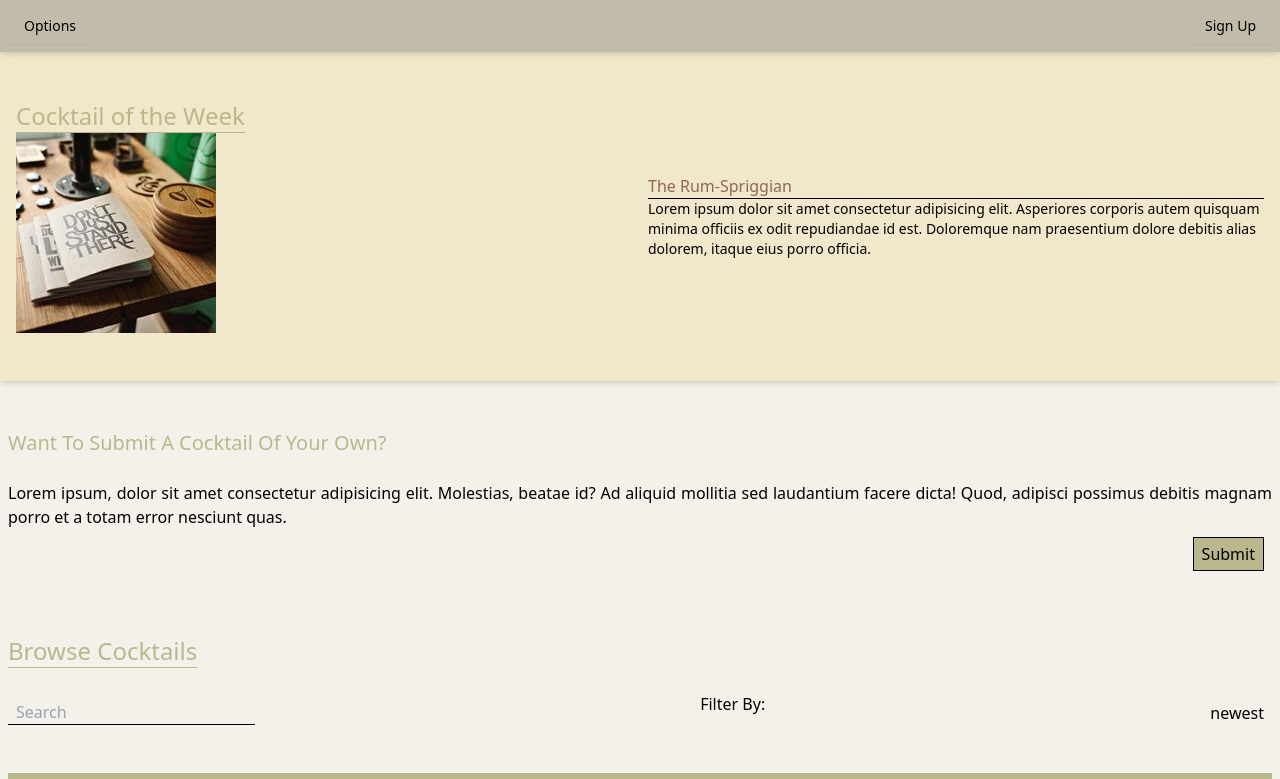
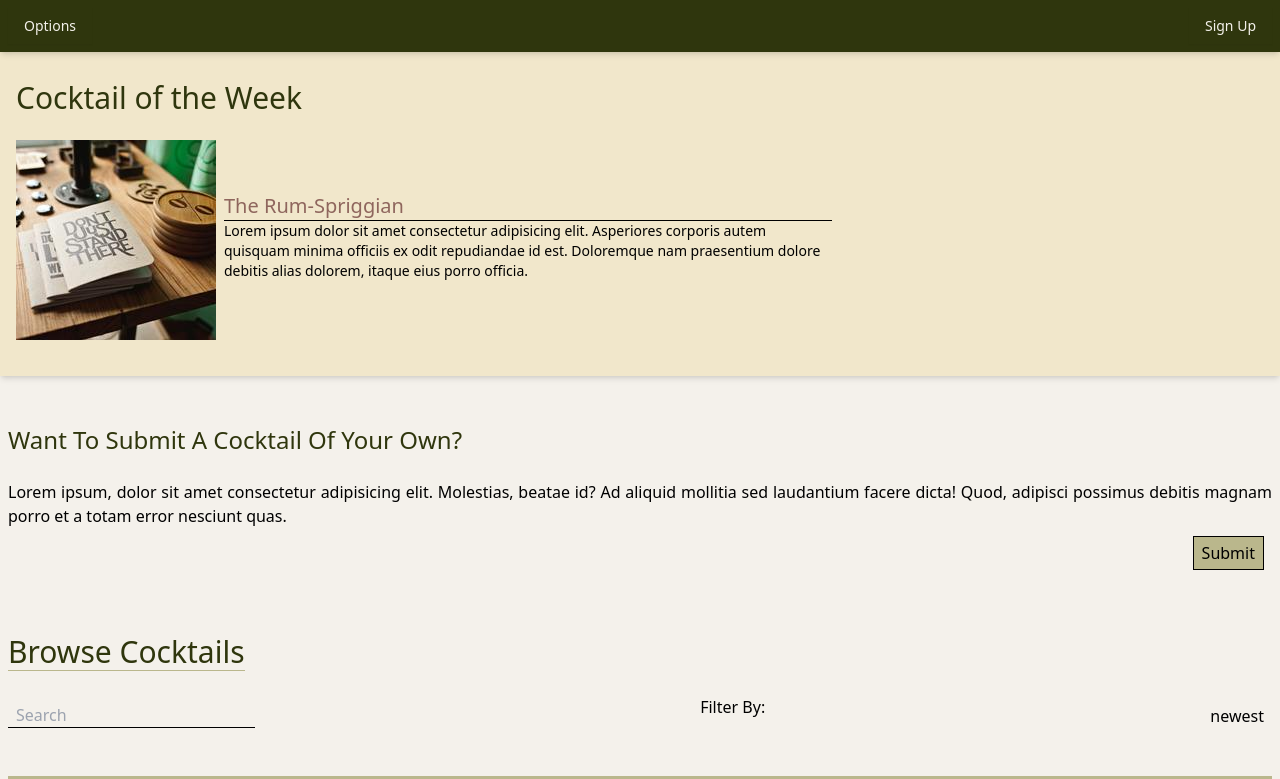
Before and after one commit to beimy/leesey-site, a React (Create React App) app in the folder client/: page /cocktails in a window 1280 px wide. Shown: the top 779 px of the page. Built offline with nearby package versions, Linux system fonts and the light colour scheme.

Commit message:
more visual overhaul for pages

```diff
--- a/client/src/components/IngredientCard/index.tsx
+++ b/client/src/components/IngredientCard/index.tsx
@@ -12,15 +12,15 @@ interface CardProps {
 
 const IngredientCard: FC<CardProps> = ({id, name, sciName, region, season, img}) => {
     return (
-        <article className="flex flex-col border border-black p-2 rounded flex-[0_1_48%] mb-2">
-            <a className="w-full">
+        <article className="cocktail-card">
+            <a className="w-full shadow-md">
                 <img src={require('../../assets/lorempic2.jpg')} alt={img} className=' w-full' />
             </a>
-            <p>Name:<span>{name}</span></p>
-            <p>Scientific Name:<span>{sciName}</span></p>
-            <p>Region:</p><span>{region}</span>
-            <p>Season:</p><span>{season}</span>
-            <a className="w-fit self-end text-blue-500 border-blue-500 border-b">See more...</a>
+            <p className="card-label">Name:<span className="card-text">{name}</span></p>
+            <p className="card-label">Scientific Name:<span className="card-text">{sciName}</span></p>
+            <p className="card-label">Region:</p><span className="card-text">{region}</span>
+            <p className="card-label">Season:</p><span className="card-text">{season}</span>
+            <a className="w-fit self-end text-warm-white border-b">See more...</a>
         </article>
     )
 };
--- a/client/src/components/Nav/index.tsx
+++ b/client/src/components/Nav/index.tsx
@@ -12,9 +12,9 @@ interface NavProps {
 
 const Nav: FC<NavProps> = ({}) => {
     return (
-        <Menu as="div" className="relative flex text-left p-2 justify-between bg-true-grey shadow-md">
+        <Menu as="div" className="relative flex text-left p-2 justify-between bg-deep-green shadow-md">
           <div className=''>
-            <Menu.Button className="inline-flex justify-center w-full shadow-sm px-4 py-2 text-sm font-medium text-gray-700 hover:bg-gray-50 focus:outline-none focus:ring-2 focus:ring-offset-2 focus:ring-offset-gray-100 focus:ring-red-accent">
+            <Menu.Button className="inline-flex text-warm-white justify-center w-full shadow-sm px-4 py-2 text-sm font-medium text-gray-700 hover:bg-gray-50 focus:outline-none focus:ring-2 focus:ring-offset-2 focus:ring-offset-gray-100 focus:ring-red-accent">
               Options
             </Menu.Button>
           </div>
@@ -85,7 +85,7 @@ const Nav: FC<NavProps> = ({}) => {
               </div>
             </Menu.Items>
           </Transition>
-          <button className='inline-flex justify-center w-fit shadow-sm px-4 py-2  text-sm font-medium text-gray-700 hover:bg-gray-50 focus:outline-none focus:ring-2 focus:ring-offset-2 focus:ring-offset-gray-100 focus:ring-red-accent'>Sign Up</button>
+          <button className='inline-flex text-warm-white justify-center w-fit shadow-sm px-4 py-2  text-sm font-medium text-gray-700 hover:bg-gray-50 focus:outline-none focus:ring-2 focus:ring-offset-2 focus:ring-offset-gray-100 focus:ring-red-accent'>Sign Up</button>
         </Menu>
       )
 };
--- a/client/src/components/Recipe/index.tsx
+++ b/client/src/components/Recipe/index.tsx
@@ -18,7 +18,7 @@ const Recipe: FC<RecipeProps> = ({}) => {
                     <p className="card-label">Creator: <span className="card-text">Test McTester</span></p>
                     <p className="card-label">Main Spirit: <span className="card-text">Whisky</span></p>
                 </div>
-                <a className="text-red-accent self-end border-b border-red-accent">Full Cocktail</a>
+                <a className="text-warm-white self-end border-b border-red-accent">Full Cocktail</a>
             </div>
         </div>
     );
--- a/client/src/index.css
+++ b/client/src/index.css
@@ -20,19 +20,19 @@
     }
 
     .section-header {
-        @apply inline-block w-fit text-sage-green text-2xl border-b border-sage-green
+        @apply inline-block w-fit text-deep-green text-3xl border-b border-sage-green
     }
 
     .link-sect-btn {
-        @apply bg-sage-green  border border-black my-5  text-left px-2 py-1 text-lg
+        @apply bg-sage-green  border border-black my-5 shadow-lg text-left px-2 py-1 text-lg
     }
 
     .link-sect-btn p {
-        @apply text-sm
+        @apply text-sm py-2
     }
 
     .input-field {
-        @apply border border-black mb-2 rounded shadow-md pl-2 w-full
+        @apply border-b border-black mb-2 bg-warm-white shadow-md pl-2 w-full
     }
 
     .input-label {
@@ -40,14 +40,18 @@
     }
 
     .alpha-btn {
-        @apply border-b mx-2
+        @apply border-b mx-2 text-red-accent
     }
 
     .card-label {
-        @apply text-red-accent
+        @apply text-deep-green
     }
 
     .card-text {
-        @apply text-black
+        @apply text-dark-grey
+    }
+
+    .cocktail-card {
+        @apply flex flex-col border shadow-md bg-sage-green border-black p-2 rounded flex-[0_1_48%] my-2
     }
 }
--- a/client/src/pages/Home.jsx
+++ b/client/src/pages/Home.jsx
@@ -6,8 +6,8 @@ const Home = () => {
     return (
         <div className='flex flex-col justify-center'>
             <article id='hero' className='hero h-screen flex-col'>
-                <h1 className='text-2xl self-center pb-10'>Welcome to <span className=' text-red-accent'>Foraging Friend</span></h1>
-                <p className='mb-10 px-5 text-center'>Lorem ipsum, dolor sit amet consectetur adipisicing elit. Quisquam quaerat saepe deleniti excepturi culpa, reiciendis praesentium quod eum sit quis quo autem itaque neque! Maiores veritatis rem facilis laboriosam repellat!</p>
+                <h1 className='text-2xl self-center pb-10'><span className=' text-red-accent'>Foraging Friend</span></h1>
+                <p className='mb-10 px-5 text-center text-xl'>Lorem ipsum, dolor sit amet consectetur adipisicing elit. Quisquam quaerat saepe deleniti excepturi culpa, reiciendis praesentium quod eum sit quis quo autem itaque neque! Maiores veritatis rem facilis laboriosam repellat!</p>
                 <div className='flex flex-wrap justify-around'>
                     <Link to='/cocktails' className='flex hero-btn btn justify-center'>
                         <span className='self-center'>Recipes</span>
@@ -29,13 +29,16 @@ const Home = () => {
                 <Link to='references' className='btn self-end inline-block'>More Info</Link>
             </div>
             <div id='link-sect' className='w-screen p-2 my-10 flex justify-center flex-col'>
-                <Link to='/cocktails' className='link-sect-btn'>Cocktail Recipes
+                <Link to='/cocktails' className='link-sect-btn'>
+                    <h3 className='text-warm-white border-b inline-block'>Cocktail Recipes</h3>
                     <p>Check out our library of locally foraged cocktails submitted by our users. All of the recipes have been checked to ensure saftey, and deliciousness!</p>
                 </Link>
-                <Link to='/encyclopedia' className='link-sect-btn'>Ingredient Encyclopedia
+                <Link to='/encyclopedia' className='link-sect-btn'>
+                    <h3 className='text-warm-white border-b inline-block'>Ingredient Encyclopedia</h3>
                     <p>Search for inspiration in our foraging Encyclopedia. Find everything from herbs, mushrooms, fruits and vegitables in your local area.</p>
                 </Link>
-                <Link to='/references' className='link-sect-btn'>References
+                <Link to='/references' className='link-sect-btn'>
+                    <h3 className='text-warm-white border-b inline-block'>References</h3>
                     <p>Looking for more info on cocktails or foraging? Check out some of our helpful references here.</p>
                 </Link>
             </div>
--- a/client/src/pages/Recipes.tsx
+++ b/client/src/pages/Recipes.tsx
@@ -19,19 +19,19 @@ const RecipePage: FC<RecipePageProps> = ({}) => {
 
     return (
         <div className="flex flex-col min-h-screen">
-            <article className="hero p-2 py-10 flex justify-center">
-                <div className="w-1/2 p-2">
-                    <h2 className="section-header">Cocktail of the Week</h2>
-                    <img src={require(`../assets/lorempic1.jpg`)} alt='Cocktail of The Week'/>
-                </div>
-                <div className="w-1/2 h-4/6 p-2 self-center">
-                    <h3 className="border-b border-black text-red-accent">The Rum-Spriggian</h3>
-                    <p className="text-sm">Lorem ipsum dolor sit amet consectetur adipisicing elit. Asperiores corporis autem quisquam minima officiis ex odit repudiandae id est. Doloremque nam praesentium dolore debitis alias dolorem, itaque eius porro officia.</p>
+            <article className="hero p-2 py-5 flex flex-col justify-center">
+                <h2 className="p-2 section-header border-0">Cocktail of the Week</h2>
+                <div className="p-2 flex">
+                    <img src={require(`../assets/lorempic1.jpg`)} alt='Cocktail of The Week' className="py-2 max-w-[50%]"/>
+                    <div className="w-1/2 px-2 pb-2 self-center">
+                        <h3 className="border-b border-black text-red-accent text-xl">The Rum-Spriggian</h3>
+                        <p className="text-sm">Lorem ipsum dolor sit amet consectetur adipisicing elit. Asperiores corporis autem quisquam minima officiis ex odit repudiandae id est. Doloremque nam praesentium dolore debitis alias dolorem, itaque eius porro officia.</p>
+                    </div>
                 </div>
             </article>
 
             <div id="submission-sect" className="w-screen my-10 p-2 flex-col">
-                <h2 className="text-xl text-sage-green">Want To Submit A Cocktail Of Your Own?</h2>
+                <h2 className="text-2xl text-deep-green">Want To Submit A Cocktail Of Your Own?</h2>
                 <p className="pt-6 text-justify">Lorem ipsum, dolor sit amet consectetur adipisicing elit. Molestias, beatae id? Ad aliquid mollitia sed laudantium facere dicta! Quod, adipisci possimus debitis magnam porro et a totam error nesciunt quas.</p>
                 <Link to='/submit' replace={true} className="btn w-fit px-2 float-right">Submit</Link>
             </div>
--- a/client/src/pages/References.tsx
+++ b/client/src/pages/References.tsx
@@ -7,7 +7,7 @@ interface ReferenceProps {
 const ReferencesPage: FC<ReferenceProps> = ({}) => {
     return (
         <div className="flex flex-col p-2">
-            <h1 className="text-3xl text-green-600">References</h1>
+            <h1 className="section-header my-2">References</h1>
             <p className="py-2">Lorem ipsum dolor sit, amet consectetur adipisicing elit. Veniam voluptatum in obcaecati. Aperiam nobis quia aliquam rem cupiditate assumenda tempora, officiis hic unde reprehenderit sint dolores inventore ullam. Ipsam, debitis.</p>
         </div>
     );
--- a/client/tailwind.config.js
+++ b/client/tailwind.config.js
@@ -18,7 +18,9 @@ module.exports = {
       'dark-grey': '#67695e',
       'red-accent': '#8f665d',
       'taupe': '#f1e7cb',
-      'warm-white': '#f4f1eb'
+      'warm-white': '#f4f1eb',
+      'deep-green': '#2f360d',
+
     },
     extend: {},
   },
```
Also changed, not shown: client/src/pages/Encyclo.tsx (+11 -7 lines).
